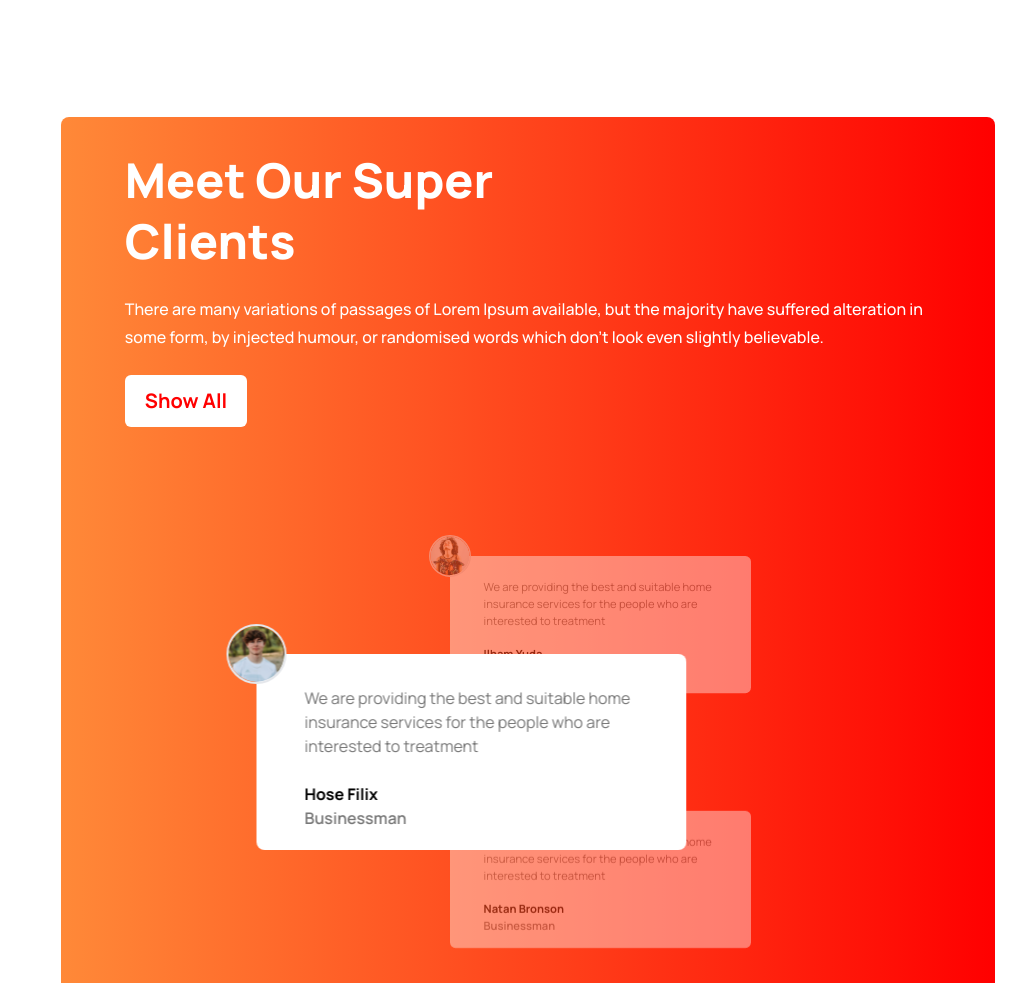
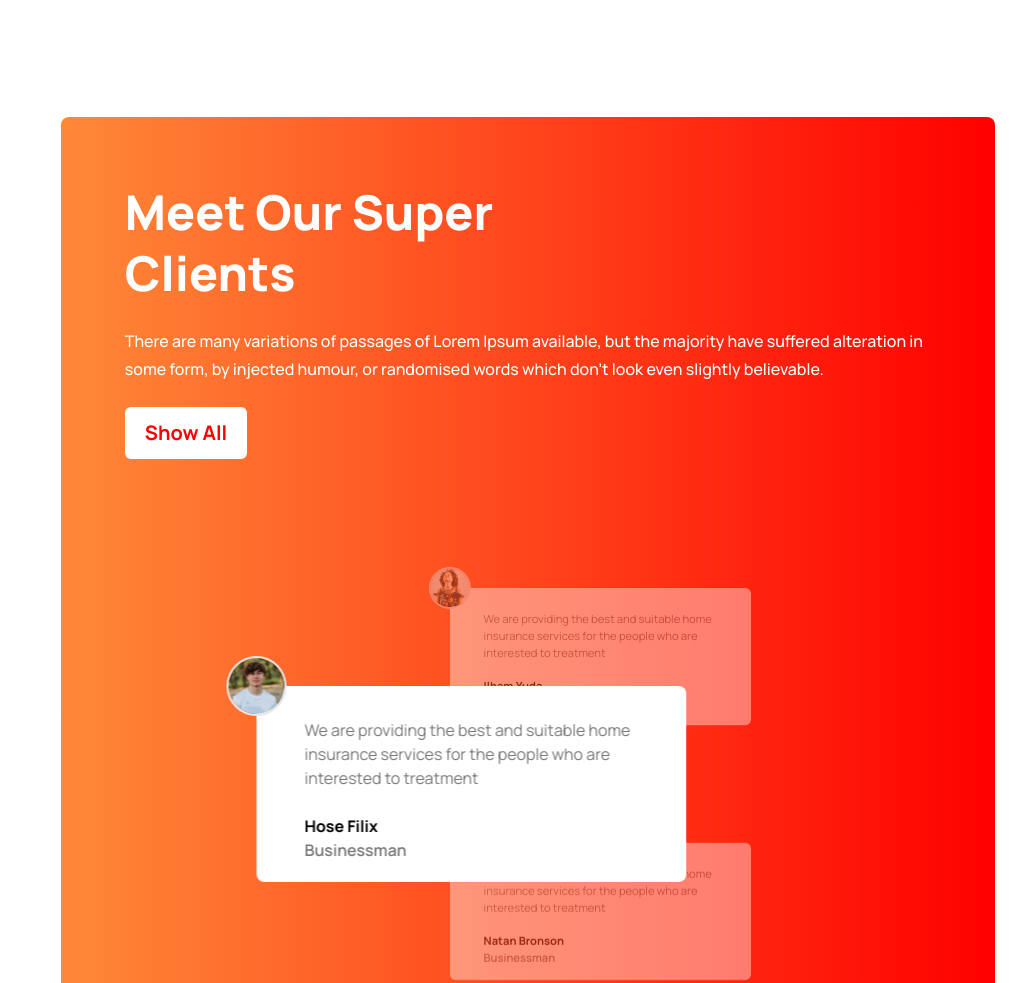
Before and after one commit to tohirul/tea-house, a plain HTML site: page index.html in a window 1280 px wide. Shown: the part 2082-3065 px from the top of the page, without its empty margins (112-1138 px from the left). Drawn offline with nearby package versions, Linux system fonts and the light colour scheme.

Commit message:
Client Section: padding fix

```diff
--- a/index.html
+++ b/index.html
@@ -4,6 +4,7 @@
     <head>
         <meta charset="UTF-8">
         <meta name="viewport" content="width=device-width, initial-scale=1.0">
+        <title>Tea House</title>
 
         <!-- ? Google Fonts CDN -->
         <link rel="preconnect" href="https://fonts.googleapis.com">
@@ -16,9 +17,9 @@
             integrity="sha512-SzlrxWUlpfuzQ+pcUCosxcglQRNAq/DZjVsC0lE40xsADsfeQoEypE+enwcOiGjk/bSuGGKHEyjSoQ1zVisanQ=="
             crossorigin="anonymous" referrerpolicy="no-referrer" />
 
-        <title>Tea House</title>
         <!-- ? Tailwind CDN -->
         <script src="https://cdn.tailwindcss.com"></script>
+
         <script>
             tailwind.config = {
                 theme: {
@@ -34,6 +35,7 @@
                 }
             }
         </script>
+
         <!-- ? CSS Sheet -->
         <link rel="stylesheet" href="style.css">
     </head>
@@ -184,10 +186,10 @@
             <!-- ? Clients Section -->
             <section class="container sm:mx-auto py-8 xl:py-12 px-4 xl:px-14 flex justify-center items-center">
                 <div
-                    class="clients w-full xl:w-4/5 min-h-[650px] px-4 md:pl-10 md:pr-6 md:pt-8 rounded-lg flex flex-col 2xl:flex-row flex-wrap justify-center items-center  lg:gap-2  xl:gap-0 bg-gradient-to-r from-clr_gradient_light to-clr_gradient_deep">
+                    class="clients w-full xl:w-4/5 min-h-[650px] px-4 md:pl-10 md:pr-6 md:pt- rounded-lg flex flex-col 2xl:flex-row flex-wrap justify-center items-center  lg:gap-2  xl:gap-0 bg-gradient-to-r from-clr_gradient_light to-clr_gradient_deep">
 
                     <!-- ? Section Article -->
-                    <div class="w-full 2xl:w-1/2 px-6 space-y-6  ">
+                    <div class="w-full 2xl:w-1/2 pt-16 px-6 space-y-6">
                         <!-- ? Section Heading -->
                         <h2 class="text-4xl lg:text-5xl leading-10 lg:leading-[61px] font-extrabold text-white">Meet Our
                             Super
```
